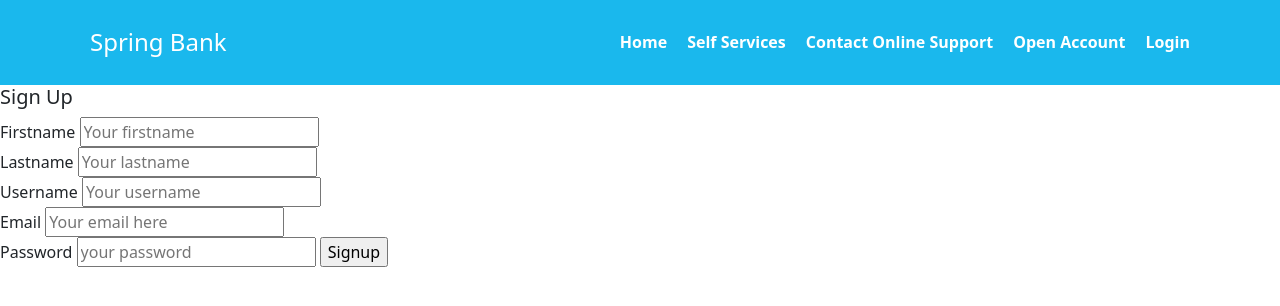
After one commit to SirDom247/flask-living-spring, a Flask app: template living_spring/templates/signup.html in a window 1280 px wide. The commit adds this page. Shown: the top 306 px of the page. Run offline with Flask 3, Linux system fonts and the light colour scheme; the template is opened without the code that fills it, so the values that code supplies are empty.

Commit message:
Adding signup page

```diff
--- a/living_spring/static/index.css
+++ b/living_spring/static/index.css
@@ -3,7 +3,7 @@ body {
   margin: 0;
   padding: 0;
   font-family: Arial, sans-serif;
-  background-color: #f2f2f2;
+  background-color: #d7cbcb;
 }
 
 .container {
@@ -13,7 +13,7 @@ body {
 }
 
 .navbar {
-  background-color: #07750d;
+  background-color: #1ab8ed;;
   color: #fff;
   padding: 10px 0;
 }
@@ -22,6 +22,7 @@ body {
   display: flex;
   justify-content: space-between;
   align-items: center;
+  padding: 20px;
 }
 
 .navbar .logo h1 {
@@ -60,6 +61,12 @@ body {
   text-align: center;
 }
 
+.section h2 {
+  margin: 0;
+  font-size: 36px;
+  color: #1ab8ed;
+}
+
 .checkbox-group {
   display: flex;
   align-items: center;
@@ -70,8 +77,10 @@ body {
 }
 
 footer {
-  background-color: #07750d;
-  color: #fff;
+  background-color: #1ab8ed;
+  color: hsl(0, 0%, 100%);
   text-align: center;
-  padding: 20px 0;
+  padding: 0px 0;
+  font-family: sans-serif;
+  font-weight: bold;
 }
--- a/living_spring/templates/layouts.html
+++ b/living_spring/templates/layouts.html
@@ -4,8 +4,28 @@
     <meta charset="UTF-8">
     <meta name="viewport" content="width=device-width, initial-scale=1.0">
     <title>{{title}}</title>
+    <link rel="stylesheet" href="/static/index.css">
+    <link href="https://cdn.jsdelivr.net/npm/bootstrap@5.0.2/dist/css/bootstrap.min.css" rel="stylesheet" integrity="sha384-EVSTQN3/azprG1Anm3QDgpJLIm9Nao0Yz1ztcQTwFspd3yD65VohhpuuCOmLASjC" crossorigin="anonymous">
 </head>
+<nav class="navbar">
+    <div class="container">
+        <div class="logo">
+            <h1>Spring Bank</h1>
+        </div>
+        <ul class="nav-links">
+            <li><a href="#home">Home</a></li>
+            <li><a href="#services">Self Services</a></li>
+            <li><a href="#contact">Contact Online Support</a></li>
+            <li><a href="/register">Open Account</a></li>
+            <li><a href="/login">Login</a></li>
+        </ul>
+    </div>
+</nav>
 <body>
+    {% block content %}
 
-</body>
+    <script src="https://cdn.jsdelivr.net/npm/@popperjs/core@2.9.2/dist/umd/popper.min.js" integrity="sha384-IQsoLXl5PILFhosVNubq5LC7Qb9DXgDA9i+tQ8Zj3iwWAwPtgFTxbJ8NT4GN1R8p" crossorigin="anonymous"></script>
+    <script src="https://cdn.jsdelivr.net/npm/bootstrap@5.0.2/dist/js/bootstrap.min.js" integrity="sha384-cVKIPhGWiC2Al4u+LWgxfKTRIcfu0JTxR+EQDz/bgldoEyl4H0zUF0QKbrJ0EcQF" crossorigin="anonymous"></script>
+    {% endblock content%}
+    </body>
 </html>
--- /dev/null
+++ b/living_spring/templates/signup.html
@@ -0,0 +1,27 @@
+{% extends "layouts.html" %}
+
+{% block title %}Sign Up{% endblock %}
+
+{% block content %}
+<div class="signup-form">
+    <h5>Sign Up</h5>
+    <form action="submit" method="POST">
+        <label for="fname">Firstname</label>
+        <input type="text" name="fname" id="fname" placeholder="Your firstname" required> <br>
+
+        <label for="lname">Lastname</label>
+        <input type="text" name="lname" id="lname" placeholder="Your lastname" required> <br>
+
+        <label for="username">Username</label>
+        <input type="text" name="username" id="username" placeholder="Your username" required><br>
+
+        <label for="email">Email</label>
+        <input type="email" name="email" id="email" placeholder="Your email here" required><br>
+
+        <label for="password">Password</label>
+        <input type="password" name="password" id="password" placeholder="your password" min="8" max="20" required>
+
+        <input type="submit" value="Signup" class="reg-btn" id="reg-btn">
+    </form>
+</div>
+{% endblock %}
```
Also changed, not shown: living_spring/templates/home.html (+7 -25 lines).
